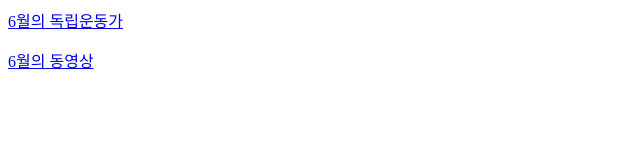
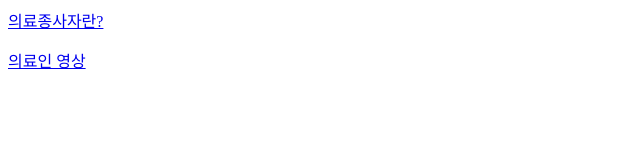
Before and after one commit to gogayeon/dongan20702, a plain HTML site: page left.html in a window 1280 px wide. Shown: the whole page, without its empty margins (0-640 px from the left). Drawn offline with Linux system fonts and the light colour scheme.

Commit message:
Update left.html

```diff
--- a/left.html
+++ b/left.html
@@ -3,9 +3,9 @@
 </head>
 <body bgcolor=#ffffff>
 <a href=right1.html target=right>
-6월의 독립운동가</a>
+의료종사자란?</a>
 <p>
 <a href=right2.html target=right>
-6월의 동영상</a>
+의료인 영상</a>
 </body>
 </html>
```
